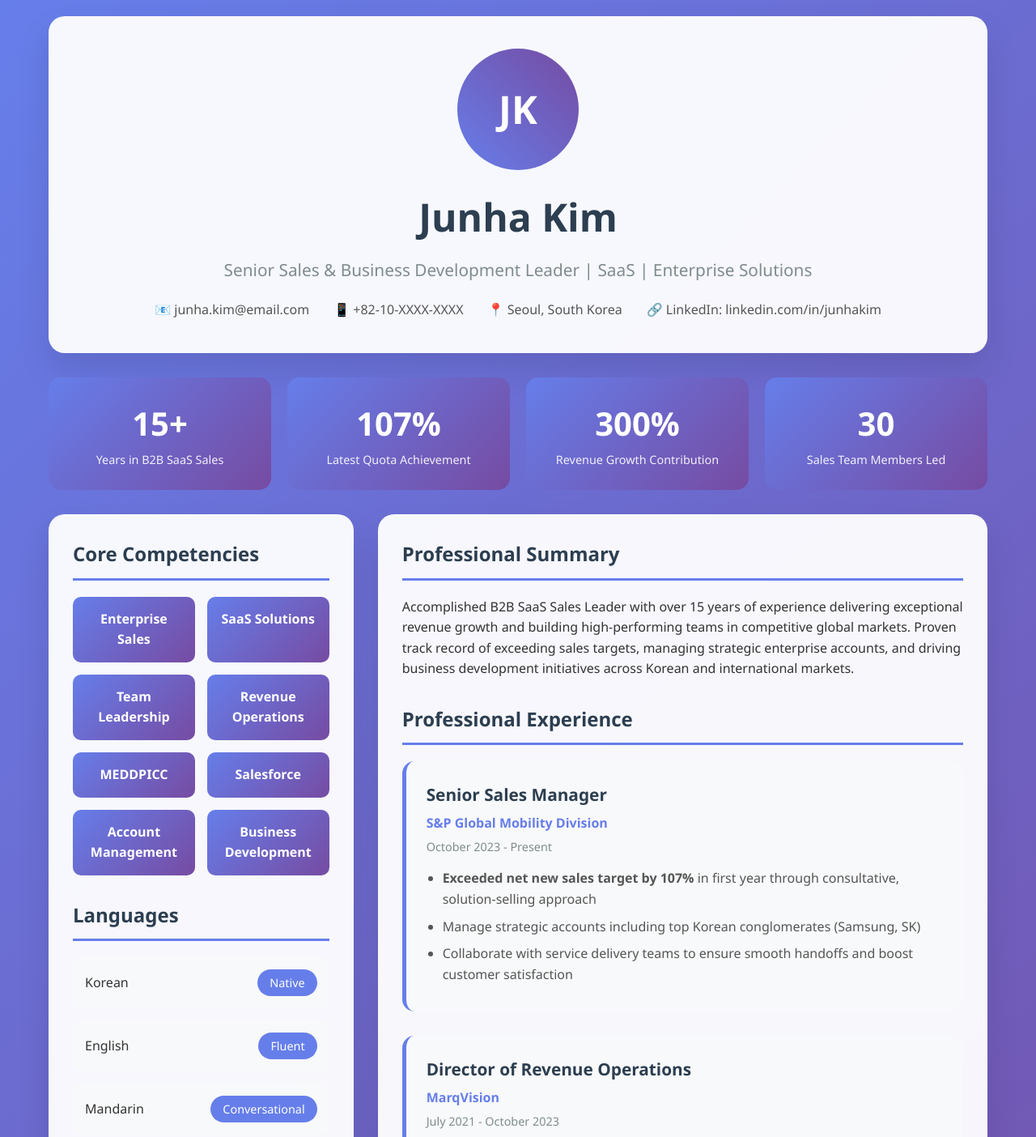
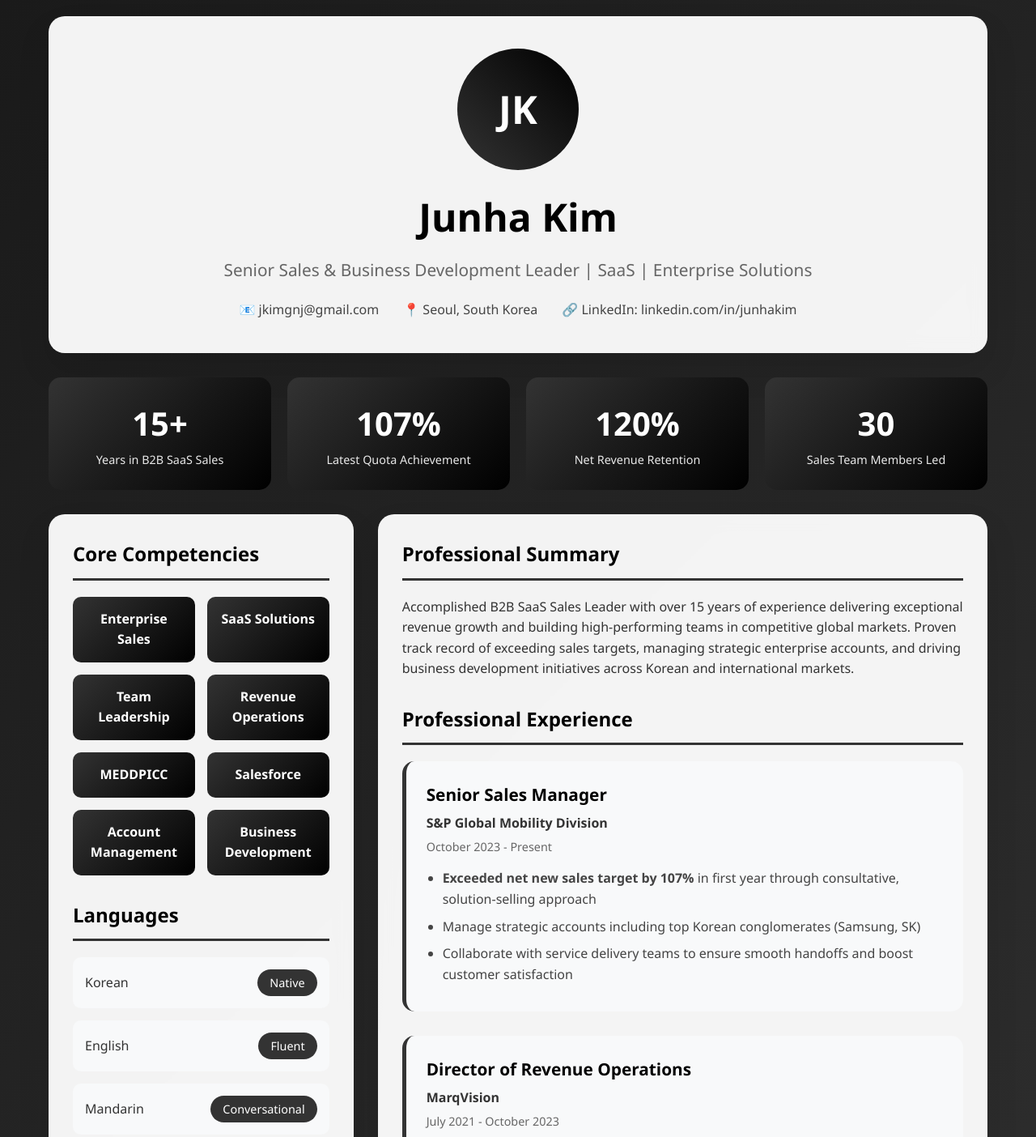
Before and after one commit to junhakim-pro/junhakim-pro.github.io, a plain HTML site: page index.html in a window 1280 px wide. Shown: the top 1404 px of the page at 81% size. Drawn offline with Linux system fonts and the light colour scheme.

Commit message:
Update index.html
색상 블랙으로 변경하고 하이라이트 박스 내용 수정

```diff
--- a/index.html
+++ b/index.html
@@ -15,7 +15,7 @@
             font-family: 'Segoe UI', Tahoma, Geneva, Verdana, sans-serif;
             line-height: 1.6;
             color: #333;
-            background: linear-gradient(135deg, #667eea 0%, #764ba2 100%);
+            background: linear-gradient(135deg, #1a1a1a 0%, #333333 100%);
             min-height: 100vh;
         }
 
@@ -39,7 +39,7 @@
             width: 150px;
             height: 150px;
             border-radius: 50%;
-            background: linear-gradient(45deg, #667eea, #764ba2);
+            background: linear-gradient(45deg, #333, #000);
             margin: 0 auto 20px;
             display: flex;
             align-items: center;
@@ -52,12 +52,12 @@
         h1 {
             font-size: 3rem;
             margin-bottom: 10px;
-            color: #2c3e50;
+            color: #000;
         }
 
         .title {
             font-size: 1.3rem;
-            color: #7f8c8d;
+            color: #666;
             margin-bottom: 20px;
         }
 
@@ -73,7 +73,7 @@
             display: flex;
             align-items: center;
             gap: 8px;
-            color: #555;
+            color: #444;
         }
 
         .main-content {
@@ -104,8 +104,8 @@
         }
 
         .section h2 {
-            color: #2c3e50;
-            border-bottom: 3px solid #667eea;
+            color: #000;
+            border-bottom: 3px solid #333;
             padding-bottom: 10px;
             margin-bottom: 20px;
             font-size: 1.5rem;
@@ -119,7 +119,7 @@
         }
 
         .achievement-card {
-            background: linear-gradient(135deg, #667eea, #764ba2);
+            background: linear-gradient(135deg, #333, #000);
             color: white;
             padding: 25px;
             border-radius: 15px;
@@ -148,30 +148,30 @@
             padding: 25px;
             background: #f8f9fa;
             border-radius: 15px;
-            border-left: 5px solid #667eea;
+            border-left: 5px solid #333;
         }
 
         .job-title {
             font-size: 1.3rem;
             font-weight: bold;
-            color: #2c3e50;
+            color: #000;
             margin-bottom: 5px;
         }
 
         .company {
-            color: #667eea;
+            color: #333;
             font-weight: 600;
             margin-bottom: 5px;
         }
 
         .duration {
-            color: #7f8c8d;
+            color: #666;
             font-size: 0.9rem;
             margin-bottom: 15px;
         }
 
         .job-description {
-            color: #555;
+            color: #444;
         }
 
         .job-description ul {
@@ -190,7 +190,7 @@
         }
 
         .skill-item {
-            background: linear-gradient(135deg, #667eea, #764ba2);
+            background: linear-gradient(135deg, #333, #000);
             color: white;
             padding: 15px;
             border-radius: 10px;
@@ -213,7 +213,7 @@
         }
 
         .language-level {
-            background: #667eea;
+            background: #333;
             color: white;
             padding: 5px 15px;
             border-radius: 20px;
@@ -250,7 +250,7 @@
 
         .cta-button {
             display: inline-block;
-            background: linear-gradient(135deg, #667eea, #764ba2);
+            background: linear-gradient(135deg, #333, #000);
             color: white;
             padding: 15px 30px;
             border-radius: 30px;
@@ -272,8 +272,7 @@
             <h1>Junha Kim</h1>
             <div class="title">Senior Sales & Business Development Leader | SaaS | Enterprise Solutions</div>
             <div class="contact-info">
-                <div class="contact-item">📧 junha.kim@email.com</div>
-                <div class="contact-item">📱 +82-10-XXXX-XXXX</div>
+                <div class="contact-item">📧 jkimgnj@gmail.com</div>
                 <div class="contact-item">📍 Seoul, South Korea</div>
                 <div class="contact-item">🔗 LinkedIn: linkedin.com/in/junhakim</div>
             </div>
@@ -289,8 +288,8 @@
                 <span class="achievement-text">Latest Quota Achievement</span>
             </div>
             <div class="achievement-card">
-                <span class="achievement-number">300%</span>
-                <span class="achievement-text">Revenue Growth Contribution</span>
+                <span class="achievement-number">120%</span>
+                <span class="achievement-text">Net Revenue Retention</span>
             </div>
             <div class="achievement-card">
                 <span class="achievement-number">30</span>
@@ -409,8 +408,8 @@
         <div class="cta-section">
             <h2>Ready to Drive Your Revenue Growth?</h2>
             <p>Let's discuss how my proven track record in B2B SaaS sales can contribute to your company's success.</p>
-            <a href="mailto:junha.kim@email.com" class="cta-button">Get In Touch</a>
-            <a href="tel:+821012345678" class="cta-button">Schedule a Call</a>
+            <a href="mailto:jkimgnj@gmail.com" class="cta-button">Get In Touch</a>
+            <a href="https://www.linkedin.com/in/junhakim/" class="cta-button" target="_blank">View LinkedIn</a>
         </div>
     </div>
 </body>
```
